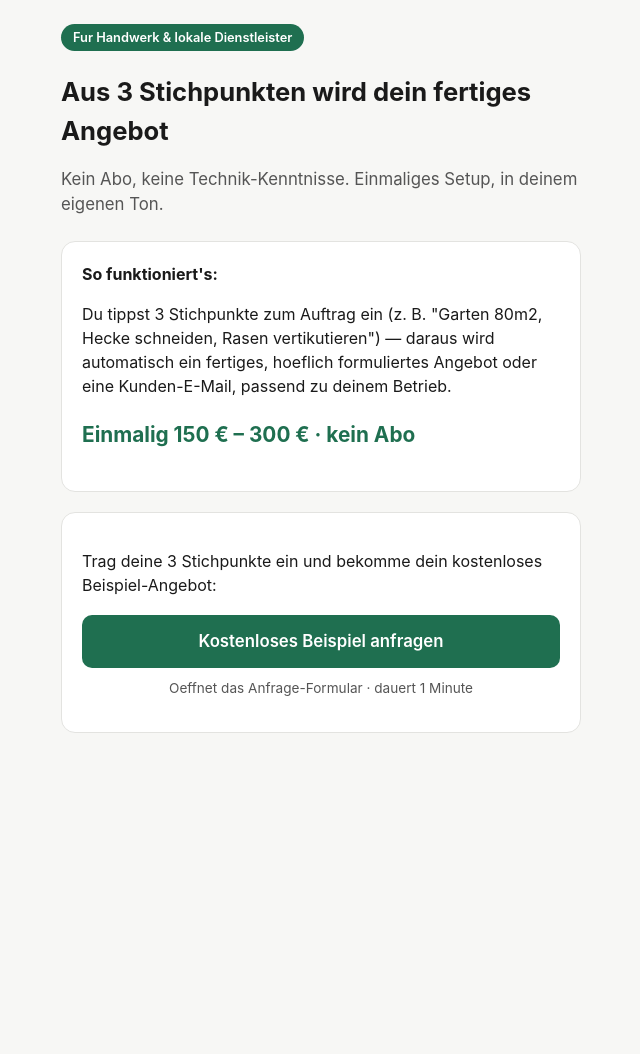
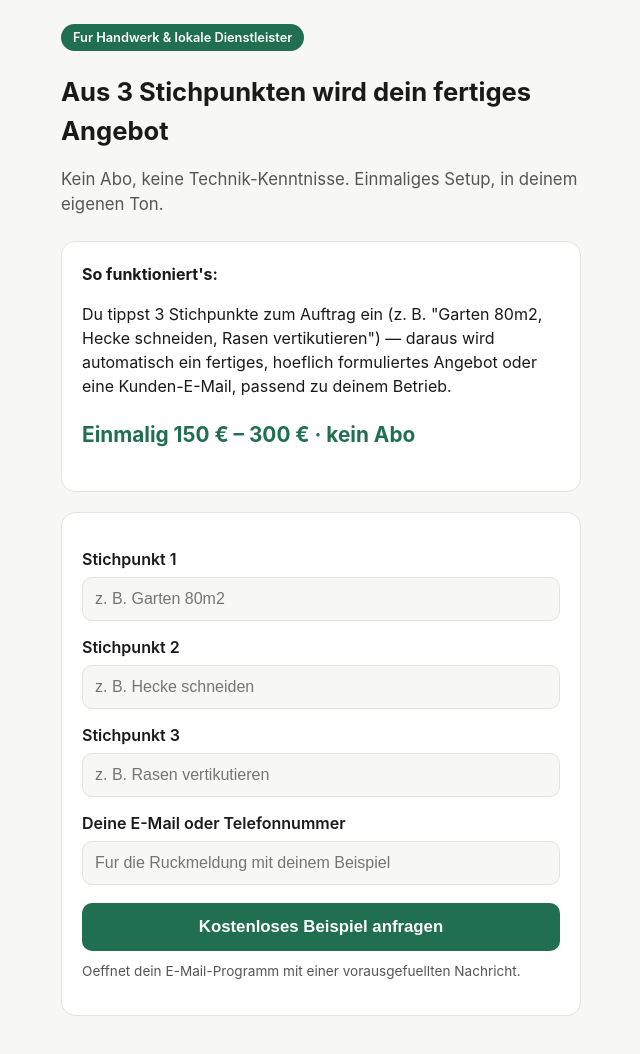
Before and after one commit to sakurachris0-max/ki-angebots-beschleuniger, a plain HTML site: page index.html in a window 1280 px wide. Shown: the whole page, without its empty margins (319-959 px from the left). Before the commit the page ends 813 px from the top, so only its background shows below. Drawn offline with Linux system fonts and the light colour scheme.

Commit message:
Revert to simple working mailto form for reliability

```diff
--- a/index.html
+++ b/index.html
@@ -14,9 +14,11 @@ h1{font-size:1.6rem;margin:12px 0 8px;}
 .lead{color:var(--muted);font-size:1.05rem;margin-bottom:24px;}
 .card{background:var(--card);border:1px solid var(--border);border-radius:14px;padding:20px;margin-bottom:20px;}
 .price{font-size:1.3rem;font-weight:700;color:var(--accent);}
+label{display:block;font-weight:600;margin:14px 0 6px;}
+textarea,input{width:100%;padding:12px;border-radius:10px;border:1px solid var(--border);background:var(--bg);color:var(--text);font-size:1rem;}
+button{margin-top:18px;width:100%;padding:14px;border:none;border-radius:10px;background:var(--accent);color:#fff;font-size:1.05rem;font-weight:600;cursor:pointer;}
 .badge{display:inline-block;background:var(--accent);color:#fff;border-radius:999px;padding:4px 12px;font-size:.8rem;font-weight:600;margin-bottom:10px;}
-a.cta{display:block;text-align:center;margin-top:18px;width:100%;padding:14px;border:none;border-radius:10px;background:var(--accent);color:#fff;font-size:1.05rem;font-weight:600;text-decoration:none;}
-.hint{color:var(--muted);font-size:.85rem;margin-top:10px;text-align:center;}
+.hint{color:var(--muted);font-size:.85rem;margin-top:10px;}
 </style>
 </head>
 <body>
@@ -32,10 +34,32 @@ a.cta{display:block;text-align:center;margin-top:18px;width:100%;padding:14px;bo
 </div>
 
 <div class="card">
-<p>Trag deine 3 Stichpunkte ein und bekomme dein kostenloses Beispiel-Angebot:</p>
-<a class="cta" href="https://docs.google.com/forms/d/12ywjSXMzOZ9mOm2tmUA7ER2TJvpxmc430ZimXVR11ZQ/viewform" target="_blank" rel="noopener">Kostenloses Beispiel anfragen</a>
-<p class="hint">Oeffnet das Anfrage-Formular &middot; dauert 1 Minute</p>
+<form id="demoForm">
+<label for="p1">Stichpunkt 1</label>
+<input id="p1" placeholder="z. B. Garten 80m2">
+<label for="p2">Stichpunkt 2</label>
+<input id="p2" placeholder="z. B. Hecke schneiden">
+<label for="p3">Stichpunkt 3</label>
+<input id="p3" placeholder="z. B. Rasen vertikutieren">
+<label for="contact">Deine E-Mail oder Telefonnummer</label>
+<input id="contact" placeholder="Fur die Ruckmeldung mit deinem Beispiel">
+<button type="submit">Kostenloses Beispiel anfragen</button>
+<p class="hint">Oeffnet dein E-Mail-Programm mit einer vorausgefuellten Nachricht.</p>
+</form>
 </div>
 </div>
+<script>
+document.getElementById('demoForm').addEventListener('submit', function(e){
+  e.preventDefault();
+  var p1 = document.getElementById('p1').value;
+  var p2 = document.getElementById('p2').value;
+  var p3 = document.getElementById('p3').value;
+  var contact = document.getElementById('contact').value;
+  var subject = 'Anfrage: KI-Angebots-Beschleuniger';
+  var body = 'Stichpunkt 1: ' + p1 + '\n' + 'Stichpunkt 2: ' + p2 + '\n' + 'Stichpunkt 3: ' + p3 + '\n' + 'Kontakt: ' + contact;
+  var mailto = 'mailto:sakurachris0@gmail.com?subject=' + encodeURIComponent(subject) + '&body=' + encodeURIComponent(body);
+  window.location.href = mailto;
+});
+</script>
 </body>
 </html>
```
